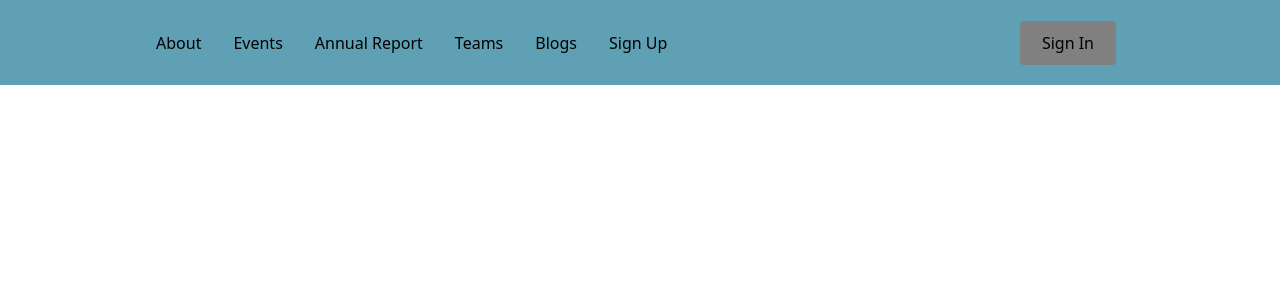
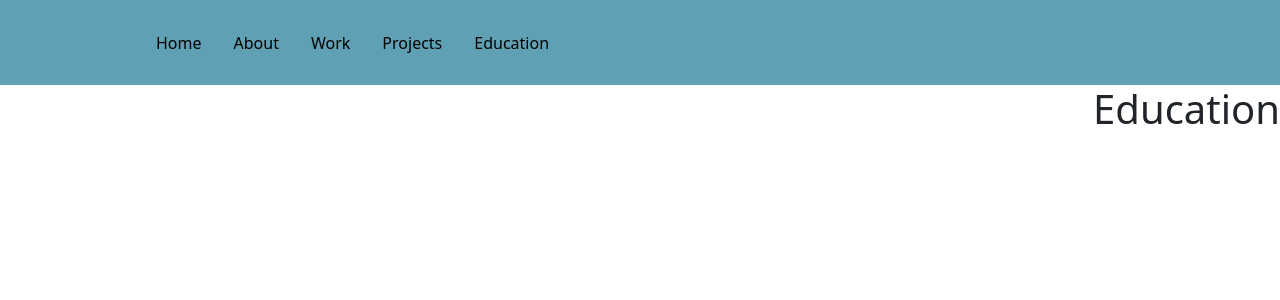
Before and after one commit to maxachis/maxachis.github.io, a React (Create React App) app: page /education in a window 1280 px wide. Shown: the top 300 px of the page. Built offline with nearby package versions, Linux system fonts and the light colour scheme.

Commit message:
Cleaned up GeeksForGeeks example content and replaced with skeleton of my own content.

```diff
--- a/package.json
+++ b/package.json
@@ -3,6 +3,10 @@
   "version": "0.1.0",
   "private": true,
   "dependencies": {
+    "@emotion/react": "^11.10.5",
+    "@emotion/styled": "^11.10.5",
+    "@fontsource/roboto": "^4.5.8",
+    "@mui/material": "^5.10.13",
     "@testing-library/jest-dom": "^5.16.5",
     "@testing-library/react": "^13.4.0",
     "@testing-library/user-event": "^13.5.0",
--- a/src/App.js
+++ b/src/App.js
@@ -17,11 +17,9 @@ import Navbar from './components/Navbar';
 import { BrowserRouter as Router, Routes, Route } from 'react-router-dom';
 import Home from './pages';
 import About from './pages/about.js';
-import Events from './pages/events';
-import AnnualReport from './pages/annual';
-import Teams from './pages/team';
-import Blogs from './pages/blogs';
-import SignUp from './pages/signup';
+import Work from './pages/work';
+import Projects from './pages/projects';
+import Education from './pages/education';
 
 function App() {
     return (
@@ -30,11 +28,9 @@ function App() {
             <Routes>
                 <Route path='/' exact element={<Home />} />
                 <Route path='/about' element={<About />} />
-                <Route path='/events' element={<Events />} />
-                <Route path='/annual' element={<AnnualReport/>} />
-                <Route path='/team' element={<Teams/>} />
-                <Route path='/blogs' element={<Blogs/>} />
-                <Route path='/sign-up' element={<SignUp/>} />
+                <Route path='/work' element={<Work />} />
+                <Route path='/projects' element={<Projects/>} />
+                <Route path='/education' element={<Education/>} />
             </Routes>
         </Router>
     );
--- a/src/components/Navbar/index.js
+++ b/src/components/Navbar/index.js
@@ -7,6 +7,7 @@ import {
     NavMenu,
     NavBtn,
     NavBtnLink,
+
 } from './NavbarElements';
 
 const Navbar = () => {
@@ -16,30 +17,24 @@ const Navbar = () => {
                 <Bars />
 
                 <NavMenu>
+                    <NavLink to='/'>
+                        Home
+                    </NavLink>
                     <NavLink to='/about' activeStyle>
                         About
                     </NavLink>
-                    <NavLink to='/events' activeStyle>
-                        Events
+                    <NavLink to='/work' activeStyle>
+                        Work
                     </NavLink>
-                    <NavLink to='/annual' activeStyle>
-                        Annual Report
+                    <NavLink to='/projects' activeStyle>
+                        Projects
                     </NavLink>
-                    <NavLink to='/team' activeStyle>
-                        Teams
-                    </NavLink>
-                    <NavLink to='/blogs' activeStyle>
-                        Blogs
-                    </NavLink>
-                    <NavLink to='/sign-up' activeStyle>
-                        Sign Up
+                    <NavLink to='/education' activeStyle>
+                        Education
                     </NavLink>
                     {/* Second Nav */}
                     {/* <NavBtnLink to='/sign-in'>Sign In</NavBtnLink> */}
                 </NavMenu>
-                <NavBtn>
-                    <NavBtnLink to='/signin'>Sign In</NavBtnLink>
-                </NavBtn>
             </Nav>
         </>
     );
--- a/src/pages/annual.js
+++ /dev/null
@@ -1,18 +0,0 @@
-import React from 'react';
-
-const AnnualReport = () => {
-    return (
-        <div
-            style={{
-                display: 'flex',
-                justifyContent: 'Right',
-                alignItems: 'Right',
-                height: '100vh'
-            }}
-        >
-            <h1>Annual Report</h1>
-        </div>
-    );
-};
-
-export default AnnualReport;
--- a/src/pages/blogs.js
+++ /dev/null
@@ -1,18 +0,0 @@
-import React from 'react';
-
-const Blogs = () => {
-    return (
-        <div
-            style={{
-                display: 'flex',
-                justifyContent: 'Right',
-                alignItems: 'Right',
-                height: '100vh'
-            }}
-        >
-            <h1>Welcome to GeeksforGeeks Blogs</h1>
-        </div>
-    );
-};
-
-export default Blogs;
--- a/src/pages/education.js
+++ b/src/pages/education.js
@@ -1,4 +1,4 @@
-import React from "@types/react";
+import React from "react";
 
 const Education = () => {
     return (
@@ -10,7 +10,7 @@ const Education = () => {
                 height: '100vh'
             }}
         >
-            <h1>Annual Report</h1>
+            <h1>Education</h1>
         </div>
     );
 };
--- a/src/pages/events.js
+++ /dev/null
@@ -1,18 +0,0 @@
-import React from 'react';
-
-const Events = () => {
-    return (
-        <div
-            style={{
-                display: 'flex',
-                justifyContent: 'Right',
-                alignItems: 'Right',
-                height: '100vh'
-            }}
-        >
-            <h1>Welcome to GeeksforGeeks Events</h1>
-        </div>
-    );
-};
-
-export default Events;
--- a/src/pages/projects.js
+++ b/src/pages/projects.js
@@ -1,4 +1,4 @@
-import React from "@types/react";
+import React from "react";
 
 const Projects = () => {
     return (
--- a/src/pages/signup.js
+++ /dev/null
@@ -1,19 +0,0 @@
-
-import React from 'react';
-
-const SignUp = () => {
-    return (
-        <div
-            style={{
-                display: 'flex',
-                justifyContent: 'Right',
-                alignItems: 'Right',
-                height: '100vh'
-            }}
-        >
-            <h1>Sign Up</h1>
-        </div>
-    );
-};
-
-export default SignUp;
--- a/src/pages/team.js
+++ /dev/null
@@ -1,19 +0,0 @@
-
-import React from 'react';
-
-const Teams = () => {
-    return (
-        <div
-            style={{
-                display: 'flex',
-                justifyContent: 'Right',
-                alignItems: 'Right',
-                height: '100vh'
-            }}
-        >
-            <h1>Welcome to GeeksforGeeks Team</h1>
-        </div>
-    );
-};
-
-export default Teams;
--- a/src/pages/work.js
+++ b/src/pages/work.js
@@ -1,4 +1,4 @@
-import React from "@types/react";
+import React from "react";
 
 const Work = () => {
     return (
@@ -10,7 +10,7 @@ const Work = () => {
                 height: '100vh'
             }}
         >
-            <h1>Annual Report</h1>
+            <h1>Work</h1>
         </div>
     );
 };
```
Also changed, not shown: 1 other file (tests, documents, lock files or other folders).
